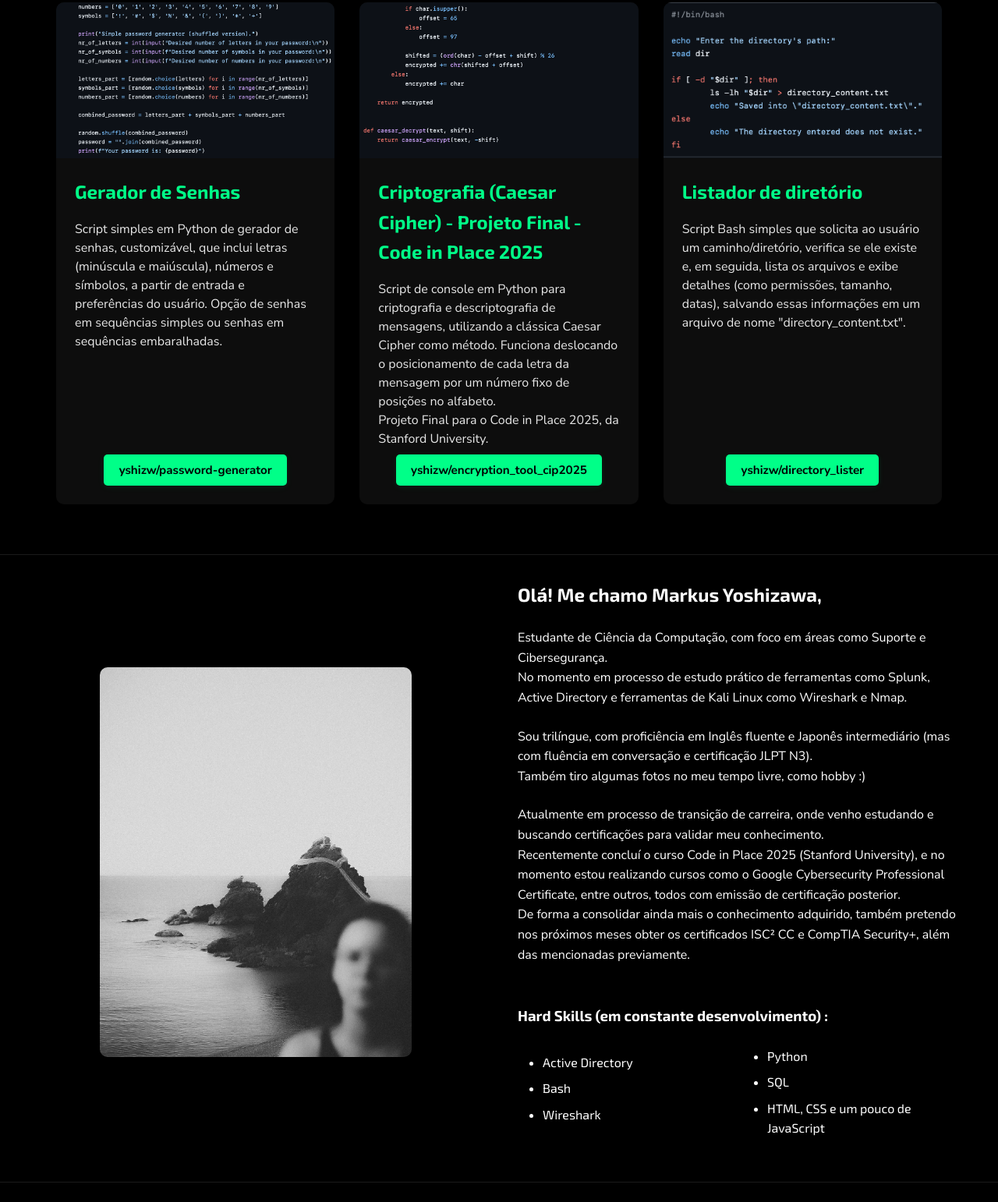
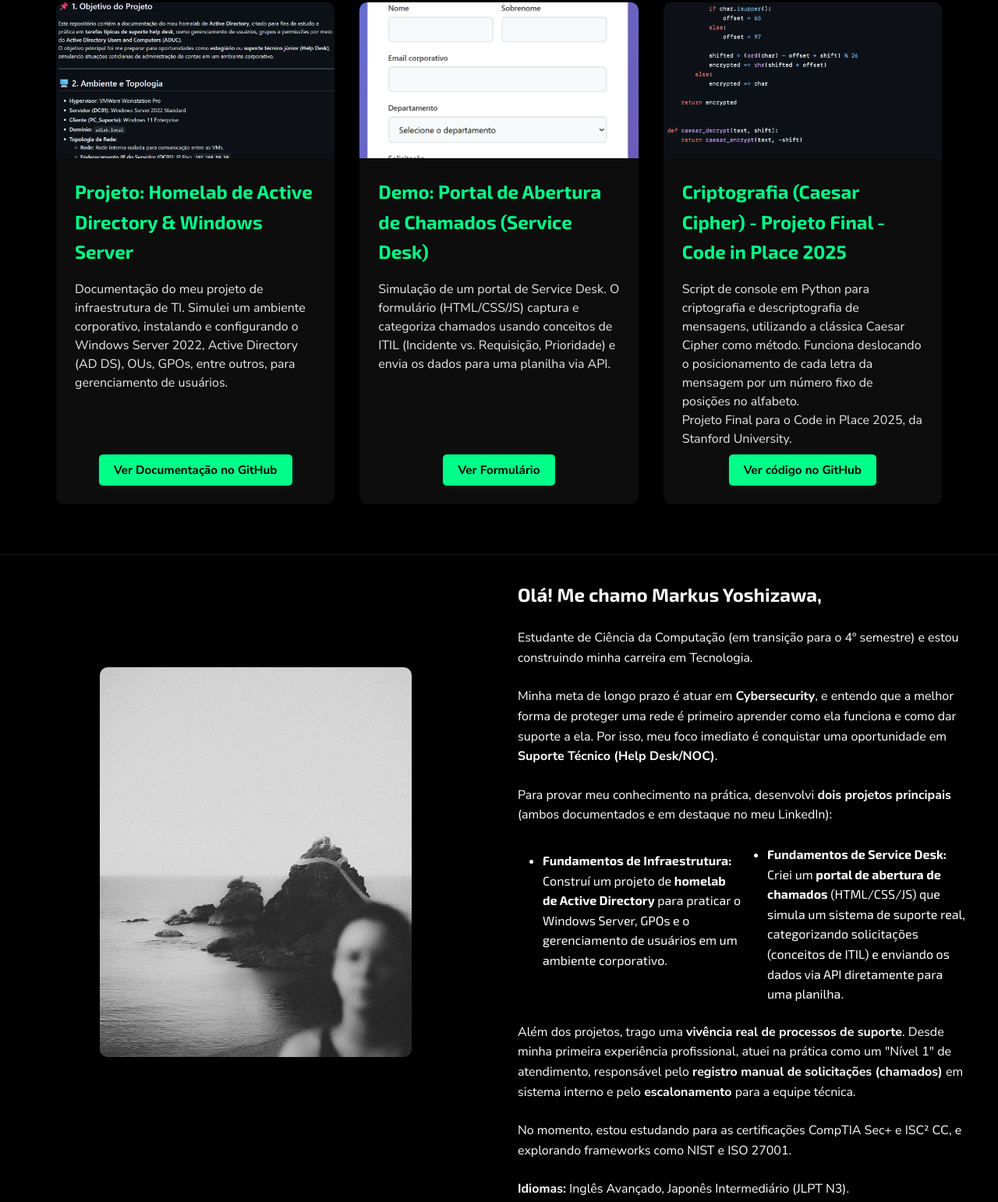
Before and after one commit to yshizw/portfolio, a plain HTML site: page index.html in a window 1280 px wide. Shown: the part 900-2442 px from the top of the page at 78% size. Drawn offline with Linux system fonts and the light colour scheme; a web font is replaced by a local one.

Commit message:
Atualizado protfólio com projetos e descrições

```diff
--- a/index.html
+++ b/index.html
@@ -55,16 +55,29 @@
         <section id="projetos" class="section">
             <h2>Projetos</h2>
             <div class="projects-grid">
-                <a href="https://github.com/yshizw/password-generator" target="_blank" class="project-card">
+                <a href="https://github.com/yshizw/homelab-active-directory" target="_blank" class="project-card">
                     <div class="project-image">
-                        <img src="assets/images/project1.jpg" alt="Imagem do gerador de senhas">
+                        <img src="assets/images/homelab.png" alt="Imagem do Homelab">
                     </div>
                     <div class="project-info">
-                        <h3>Gerador de Senhas</h3>
-                        <p class="project-description">Script simples em Python de gerador de senhas, customizável, que inclui
-                            letras (minúscula e maiúscula), números e símbolos, a partir de entrada e preferências
-                            do usuário. Opção de senhas em sequências simples ou senhas em sequências embaralhadas.</p>
-                        <p class="project-repo">yshizw/password-generator</p>
+                        <h3>Projeto: Homelab de Active Directory & Windows Server</h3>
+                        <p class="project-description">Documentação do meu projeto de infraestrutura de TI.
+                        Simulei um ambiente corporativo, instalando e configurando o Windows Server 2022,
+                        Active Directory (AD DS), OUs, GPOs, entre outros, para gerenciamento de usuários.</p>
+                        <p class="project-repo">Ver Documentação no GitHub</p>
+                    </div>
+                </a>
+                <a href="https://yshizw.github.io/formulario_suporte_demo" target="_blank" class="project-card">
+                    <div class="project-image">
+                        <img src="assets/images/formulario.png" alt="Imagem do formulário demo">
+                    </div>
+                    <div class="project-info">
+                        <h3>Demo: Portal de Abertura de Chamados (Service Desk)</h3>
+                        <p class="project-description">Simulação de um portal de Service Desk. O formulário (HTML/CSS/JS)
+                            captura e categoriza chamados usando conceitos de ITIL (Incidente vs. Requisição, Prioridade)
+                            e envia os dados para uma planilha via API.
+                        </p>
+                        <p class="project-repo">Ver Formulário</p>
                     </div>
                 </a>
                 <a href="https://github.com/yshizw/encryption_tool_cip2025" target="_blank" class="project-card">
@@ -78,21 +91,7 @@
                             de cada letra da mensagem por um número fixo de posições no alfabeto. <br>Projeto Final para o
                             Code in Place 2025, da Stanford University.
                         </p>
-                        <p class="project-repo">yshizw/encryption_tool_cip2025</p>
-                    </div>
-                </a>
-                <a href="https://github.com/yshizw/directory_lister" target="_blank" class="project-card">
-                    <div class="project-image">
-                        <img src="assets/images/project2.png" alt="Imagem script bash">
-                    </div>
-                    <div class="project-info">
-                        <h3>Listador de diretório</h3>
-                        <p class="project-description">Script Bash simples que solicita ao usuário um
-                            caminho/diretório, verifica se ele existe e, em seguida, lista os arquivos e exibe
-                            detalhes (como permissões, tamanho, datas), salvando essas informações em um
-                            arquivo de nome "directory_content.txt".
-                        </p>
-                        <p class="project-repo">yshizw/directory_lister</p>
+                        <p class="project-repo">Ver código no GitHub</p>
                     </div>
                 </a>
             </div>
@@ -105,34 +104,28 @@
                 </div>
                 <div class="about-text">
                     <h2>Olá! Me chamo Markus Yoshizawa,</h2>
-                    <p>Estudante de Ciência da Computação, com foco em áreas
-                         como Suporte e Cibersegurança. <br> No momento em processo de estudo prático
-                         de ferramentas como Splunk, Active Directory e ferramentas de Kali Linux
-                         como Wireshark e Nmap.<br>
+                    <p>
+                        Estudante de Ciência da Computação (em transição para o 4º semestre) e estou construindo minha carreira em Tecnologia.
                     </p>
-                    <p>Sou trilíngue, com proficiência em Inglês fluente e Japonês
-                         intermediário (mas com fluência em conversação e certificação JLPT N3).<br>
-                         Também tiro algumas fotos no meu tempo livre, como hobby :)
+                    <p>
+                        Minha meta de longo prazo é atuar em <strong>Cybersecurity</strong>, e entendo que a melhor forma de proteger uma rede é primeiro aprender como ela funciona e como dar suporte a ela. Por isso, meu foco imediato é conquistar uma oportunidade em <strong>Suporte Técnico (Help Desk/NOC)</strong>.
                     </p>
-                    <p>Atualmente em processo de transição de carreira, onde venho estudando
-                        e buscando certificações para validar meu conhecimento.<br>Recentemente concluí o curso
-                        Code in Place 2025 (Stanford University), e no momento estou realizando cursos
-                        como o Google Cybersecurity Professional Certificate, entre outros,
-                        todos com emissão de certificação posterior.<br> De forma a consolidar ainda mais
-                        o conhecimento adquirido, também pretendo nos próximos meses obter os certificados
-                        ISC² CC e CompTIA Security+, além das mencionadas previamente.
+                    <p>
+                        Para provar meu conhecimento na prática, desenvolvi <strong>dois projetos principais</strong> (ambos documentados e em destaque no meu LinkedIn):
                     </p>
-                    <p></p>
-                    <br>
-                    <h3>Hard Skills (em constante desenvolvimento) :</h4>
                     <ul>
-                        <li>Active Directory</li>
-                        <li>Bash</li>
-                        <li>Wireshark</li>
-                        <li>Python</li>
-                        <li>SQL</li>
-                        <li>HTML, CSS e um pouco de JavaScript</li>
-                      </ul>
+                        <li><strong>Fundamentos de Infraestrutura:</strong> Construí um projeto de <strong>homelab de Active Directory</strong> para praticar o Windows Server, GPOs e o gerenciamento de usuários em um ambiente corporativo.</li>
+                        <li><strong>Fundamentos de Service Desk:</strong> Criei um <strong>portal de abertura de chamados</strong> (HTML/CSS/JS) que simula um sistema de suporte real, categorizando solicitações (conceitos de ITIL) e enviando os dados via API diretamente para uma planilha.</li>
+                    </ul>
+                    <p>
+                        Além dos projetos, trago uma <strong>vivência real de processos de suporte</strong>. Desde minha primeira experiência profissional, atuei na prática como um "Nível 1" de atendimento, responsável pelo <strong>registro manual de solicitações (chamados)</strong> em sistema interno e pelo <strong>escalonamento</strong> para a equipe técnica.
+                    </p>
+                    <p>
+                        No momento, estou estudando para as certificações CompTIA Sec+ e ISC² CC, e explorando frameworks como NIST e ISO 27001.
+                    </p>
+                    <p>
+                        <strong>Idiomas:</strong> Inglês Avançado, Japonês Intermediário (JLPT N3).
+                    </p>
                 </div>
             </div>
         </section>
```
Also changed, not shown: en/index.html (+40 -45 lines), assets/images/formulario.png (added), assets/images/homelab.png (added).
